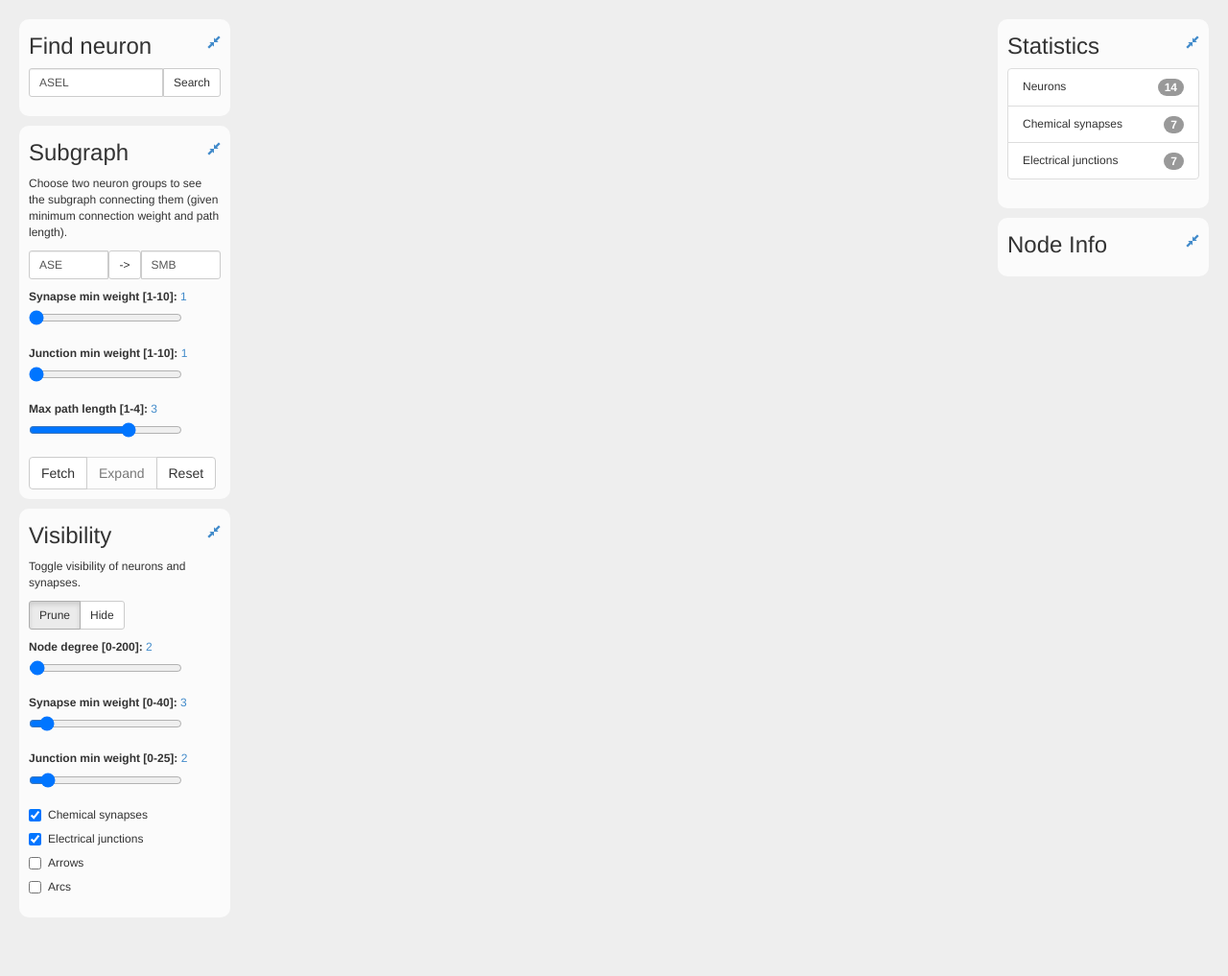
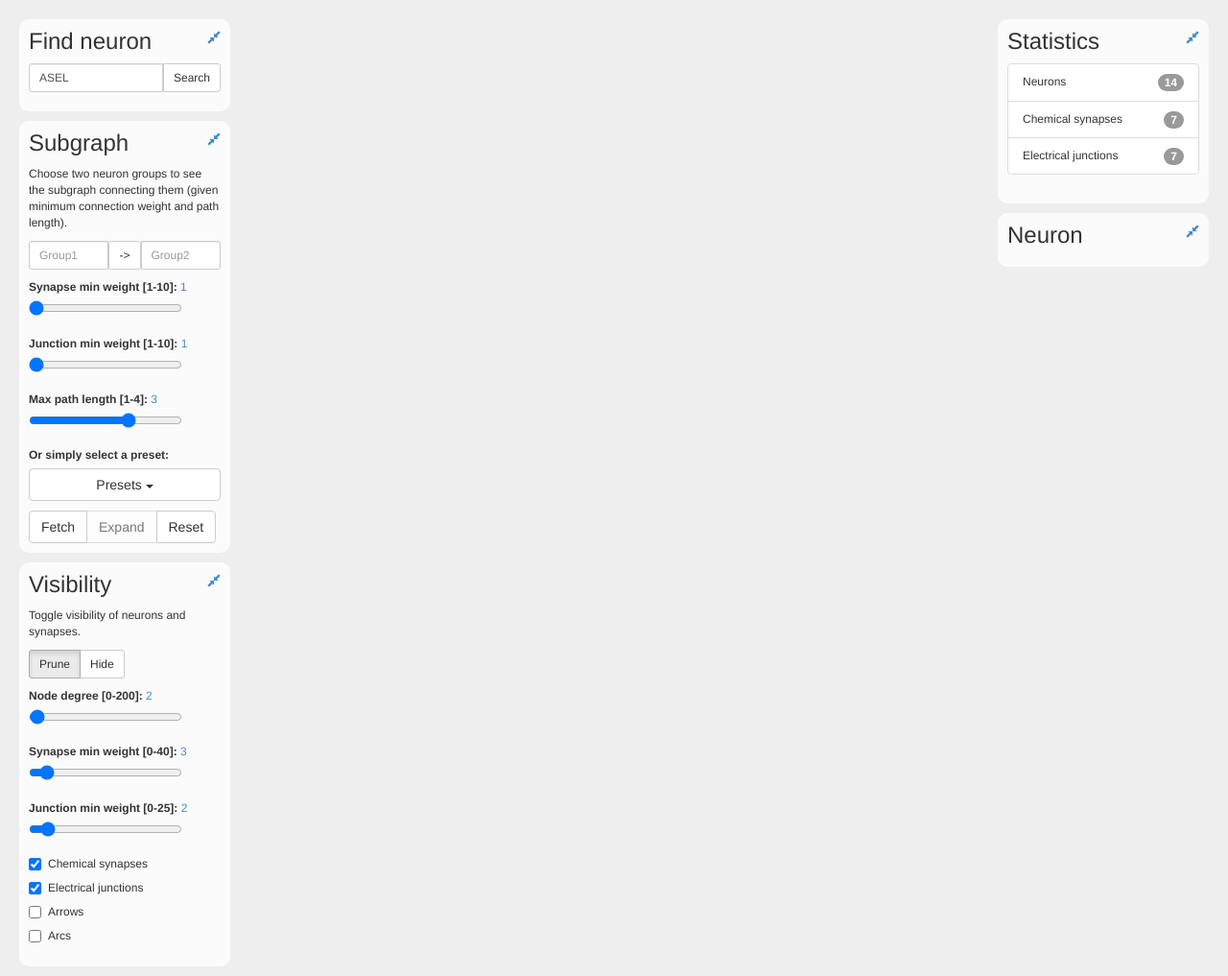
Before and after one commit to buhrmann/elegans, a Flask app: page / in a window 1280 px wide. Shown: the whole page at 96% size. Before the commit the page ends 956 px from the top, so only its background shows below. Run offline with Flask 2, Linux system fonts and the light colour scheme; data that the repository does not hold is empty; some libraries are stand-ins or nearby versions.

Commit message:
Added presets. Fixed mouse event handling.

```diff
--- a/static/css/d3.css
+++ b/static/css/d3.css
@@ -28,7 +28,7 @@ body {
 }
 
 .uiwidget h3 {
-  margin-top: 5px;
+  margin-top: 0px;
 }
 
 input[type=range]{
@@ -84,7 +84,14 @@ circle {
 }
 
 circle.fixed {
-  stroke: #f00;
+  stroke: #000;
+  stroke-width: 2px;
+}
+
+circle.selected {
+  stroke: #000;
+  stroke-width: 2px;
+  stroke-dasharray: 6 4;
 }
 
 .node-label {
--- a/static/js/d3graph.js
+++ b/static/js/d3graph.js
@@ -20,7 +20,6 @@ var svg;
 var ndegVal = 2,
     wminVal = 3,
     jminVal = 2;
-var highlight = 0;
 var highlightId = -1;
 var showArrow = 0,
     showJunctions = 1,
@@ -29,6 +28,12 @@ var fetched = false;
 
 var arcs = false;
 var sqrt3 = 1.7320508075688772;
+
+var presets = [
+    {name: "Salt klinotaxis small (Izquierdo2013)", g1:"ASE", g2:"SMB", smin: 2, jmin: 2, length:3},
+    {name: "Salt klinotaxis big (Izquierdo2013)", g1:"ASE", g2:"SMB", smin: 1, jmin: 1, length:3},
+    {name: "Locomotion (wormatlas)", g1:"ALM, AVM, PVM, PLM, ASH", g2:"VB, DB, RMD, RIM, SMD, VA, DA", smin: 1, jmin: 1, length:2}
+]
 
 //-------------------------------------------------------------------
 // Grap with d3
@@ -88,19 +93,20 @@ graph = function(id, d) {
         .size([width, height])
         .on("tick", tick);
 
-    drag = force.drag().on("dragstart", dragstarted);
+    drag = force.drag().on("dragstart", dragstarted).on("drag", dragged);
     zoom = d3.behavior.zoom().scaleExtent([0.75, 2]).on("zoom", zoomed);
     svg.call(zoom).on("dblclick.zoom", null);
 
     node = nodeLayer.selectAll(".node");
     link = linkLayer.selectAll(".link");
 
-    // svg.on("click", function() {
-    //     node.style("opacity", 1);
-    //     link.style("opacity", 0.25);
-    //     highlight = 0;
-    //     d3.event.stopPropagation();
-    // });
+    svg.on("click", function() {
+        toggleSelected(highlightId, false);
+        connectedNodes(null);
+        highlightId = -1;
+        removeNodeInfo();
+        d3.event.stopPropagation();
+    });
 
     // Crossfilter
     nfilter.add(data['neurons']);
@@ -127,8 +133,8 @@ graph = function(id, d) {
     for (i = 0; i < 10; i++)
         force.tick();
 
-
     buildAdjacency();
+    buildPresets();
 }
 
 function updateCrossFilter(n, s) {
@@ -146,6 +152,31 @@ function updateCrossFilter(n, s) {
     // Warm-start
     for (i = 0; i < 10; i++)
         force.tick();
+}
+
+
+function buildPresets() {
+    for (var i = 0; i < presets.length; i++) {
+        d3.select("#presetList")
+            .append("li")
+                .attr("role", "presentation")
+                .append("a")
+                    .attr("href", "#")
+                    .attr("id", i)
+                    .attr("role", "menuitem")
+                    .attr("tabindex", "-1")
+                    .text(presets[i]['name']);
+    };
+}
+
+function applyPreset(id) {
+    p = presets[id];
+    console.log(p);
+    $("#group1").val(p.g1);
+    $("#group2").val(p.g2);
+    setSlider("subw", p.smin);
+    setSlider("subj", p.jmin);
+    setSlider("subp", p.length);
 }
 
 
@@ -259,8 +290,10 @@ function htmlTabForNode(d){
         '<li class="list-group-item"><span class="badge stats-item">' + d.inD + '</span>In Degree</li>' +
         '<li class="list-group-item"><span class="badge stats-item">' + d.outD + '</span>Out Degree</li>' +
         '<li class="list-group-item"><span class="badge stats-item">' + d.AYNbr + '</span>AYNbr</li>' +
-        '<li class="list-group-item"><a href="' + d.link +
+        '<li class="list-group-item"><a target="_blank" href="' + d.link +
             '"><span class="glyphicon glyphicon-new-window pull-right"></span>In Worm Atlas </a></li>' +
+        '<li class="list-group-item"><a target="_blank" href="http://wormweb.org/neuralnet#c=' + d.group +
+            '&m=1"><span class="glyphicon glyphicon-new-window pull-right"></span>In Worm Web </a></li>' +
     '</ul>'
     return str;
 }
@@ -285,10 +318,11 @@ function showPopover(d, dir) {
 
 function removeNodeInfo() {
     document.getElementById("nodeinfo").innerHTML = "";
-    document.getElementById("node-heading").innerHTML = "Node Info";
+    document.getElementById("node-heading").innerHTML = "";
 }
 
 function showNodeInfo(d) {
+    //console.log(htmlTabForNode(d));
     document.getElementById("nodeinfo").innerHTML = htmlTabForNode(d);
     document.getElementById("node-heading").innerHTML = d.name;
 }
@@ -323,19 +357,18 @@ update = function(n, l) {
 
     a.filter(function(d) { return d.type != "EJ"})
         .attr("marker-mid", function(d) { return "url(#" + nodeColorScale(d.source.type) + ")" });
-    //updateLinks();
 
     // Update nodes
     node = node.data(force.nodes(), function(d) { return d.id; });
 
     var nodeEnter = node.enter().append("g")
         .attr("class", "node")
-        .call(drag)
-        //.on('click', connectedNodes);
-        .on('dblclick', function(d) {
-            d.fixed = false;
-            d3.select(this).select("circle").classed("fixed", false);
-        });
+        .on('click', function(d) {
+            if (d3.event.defaultPrevented) return;
+            clicker(d, this);
+            d3.event.stopPropagation();
+        })
+        .call(drag);
 
     nodeEnter.append("circle")
         .attr("r", function(d) { return d.r; })
@@ -348,15 +381,12 @@ update = function(n, l) {
         .text(function(d) { return d.name; });
 
     nodeEnter.on("mouseover", function(d) {
-        //showPopover.call(this, d, 'auto top');
-        showNodeInfo(d);
-        connectedNodes(d, this);
-    })
+        connectedNodes(d);
+    });
 
     nodeEnter.on("mouseout", function(d) {
-        //removePopovers();
         connectedNodes(null);
-    })
+    });
 
     node.exit().remove();
 
@@ -466,7 +496,45 @@ tick = function() {
     });
 }
 
+dblclick_timer = false;
+function clicker(d, elem) {
+    if (dblclick_timer) {
+        clearTimeout(dblclick_timer);
+        dblclick_timer = false;
+        nodeDblClicked(d, elem);
+    }
+    else dblclick_timer = setTimeout( function() {
+        dblclick_timer = false;
+        nodeClicked(d);
+    }, 200);
+};
+
+function nodeClicked(d) {
+    // Mark selected node
+    if (highlightId != d.id) {
+        showNodeInfo(d);
+        toggleSelected(highlightId, false);
+        highlightId = d.id;
+        toggleSelected(highlightId, true);
+    }
+    else
+    {
+        removeNodeInfo();
+        toggleSelected(highlightId, false);
+        highlightId = -1;
+    }
+}
+
+function nodeDblClicked(d, elem) {
+    d.fixed = false;
+    d3.select(elem).select("circle").classed("fixed", false);
+}
+
 function dragstarted(d) {
+     d3.event.sourceEvent.stopPropagation();
+}
+
+function dragged(d) {
     d3.event.sourceEvent.stopPropagation();
     d.fixed = true;
     d3.select(this).select("circle").classed("fixed", true);
@@ -505,29 +573,24 @@ collide = function(alpha) {
     };
 }
 
+function toggleSelected(i, b) {
+    node.filter(function(n) { return n.id == i; })
+        .select("circle").classed("selected", b);
+}
 
-function connectedNodes(d, elem) {
-    if (d != null && (highlight == 0 || highlightedId != d.id)) {
+function connectedNodes(d) {
+    if (d != null) {
         //Reduce the opacity of all but the neighbouring nodes
-        highlightedId = d.id;
-        //d3.select(elem).select("circle").style("stroke", "#000");
         node.style("opacity", function (o) {
             return neighboring(d, o) | neighboring(o, d) ? 1 : 0.1;
         });
-
         link.style("opacity", function (o) {
             return d.id==o.from | d.id==o.to ? 1 : 0.05;
         });
-        //Reduce the op
-        highlight = 1;
     } else {
-        //Put them back to opacity=1
         node.style("opacity", 1);
-        //node.select("circle").style("stroke", "#fff");
         link.style("opacity", 0.25);
-        highlight = 0;
     }
-    d3.event.stopPropagation();
 }
 
 
@@ -585,7 +648,8 @@ function searchNode() {
     var selectedVal = document.getElementById('search-node').value;
     var sel = node.filter(function(d) { return d.name == selectedVal; });
     if(sel[0].length > 0) {
-        showNodeInfo(sel.data()[0]);
+        //showNodeInfo(sel.data()[0]);
+        nodeClicked(sel.data()[0]);
         connectedNodes(sel.data()[0]);
     }
     else {
@@ -616,7 +680,7 @@ function addNodeRadius(neurons) {
 }
 
 
-function resetSlider(s, v) {
+function setSlider(s, v) {
     $('#' + s + ' input').val(v);
     $('#' + s + ' output').val(v);
 }
@@ -627,9 +691,9 @@ function graphReset() {
     $.getJSON($SCRIPT_ROOT + '/_reset', function(d) {
         data = d.result;
         initNodePos(data.neurons);
-        resetSlider("jmin", jminVal=2);
-        resetSlider("wmin", wminVal=3);
-        resetSlider("ndeg", ndegVal=1);
+        setSlider("jmin", jminVal=2);
+        setSlider("wmin", wminVal=3);
+        setSlider("ndeg", ndegVal=1);
         updateCrossFilter(data['neurons'], data['synapses']);
         document.getElementById("resetbutton").innerHTML = "Reset";
       });
@@ -646,9 +710,9 @@ function expand() {
             names: name_list
           }, function(d) {
             data = d.result;
-            resetSlider("jmin", jminVal=0);
-            resetSlider("wmin", wminVal=0);
-            resetSlider("ndeg", ndegVal=0);
+            setSlider("jmin", jminVal=0);
+            setSlider("wmin", wminVal=0);
+            setSlider("ndeg", ndegVal=0);
             updateCrossFilter(data['neurons'], data['synapses']);
             document.getElementById("expandbutton").innerHTML = "Expand"
           });
@@ -674,9 +738,9 @@ function subGraph() {
       }, function(d) {
         data = d.result;
         jmin = wmin = ndeg = 0
-        resetSlider("jmin", jminVal=0);
-        resetSlider("wmin", wminVal=0);
-        resetSlider("ndeg", ndegVal=0);
+        setSlider("jmin", jminVal=0);
+        setSlider("wmin", wminVal=0);
+        setSlider("ndeg", ndegVal=0);
         updateCrossFilter(data['neurons'], data['synapses']);
         document.getElementById("fetchbutton").innerHTML = "Fetch"
         $('#expandbutton').prop('disabled', false);
--- a/templates/graph.html
+++ b/templates/graph.html
@@ -9,11 +9,11 @@
       <form>
         <div class="formpanel">
           <h3>Find neuron
-            <small><a href="#nodepanel" data-toggle="collapse" aria-expanded="true" aria-controls="nodepanel">
+            <small><a href="#searchpanel" data-toggle="collapse" aria-expanded="true" aria-controls="nodepanel">
             <span class='glyphicon glyphicon-resize-small pull-right'></span>
             </a></small>
           </h3>
-          <div id="nodepanel" class="panel-collapse collapse in">
+          <div id="searchpanel" class="panel-collapse collapse in">
             <p>
               <div class="input-group input-group-sm">
                 <input id="search-node" type="text" placeholder="name" value="ASEL" size="4" class="form-control"/>
@@ -35,7 +35,7 @@
           Choose two neuron groups to see the subgraph connecting them (given minimum connection weight and path length).
           <p>
             <div class="input-group input-group-sm">
-              <input id="group1" type="search" placeholder="Group" value="ASE" size="4" class="form-control"/>
+              <input id="group1" type="search" placeholder="Group1" size="4" class="form-control"/>
               <div class="input-group-btn">
                 <button type="button" id="dirButton" class="btn btn-default dropdown-toggle" data-toggle="dropdown" aria-expanded="false" title="Choose directed or undirected connections">-></button>
                 <ul class="dropdown-menu" role="menu">
@@ -43,22 +43,35 @@
                   <li><a href="#">-</a></li>
                 </ul>
               </div>
-              <input id="group2" type="search" placeholder="Group" value="SMB" size="4" class="form-control"/>
+              <input id="group2" type="search" placeholder="Group2"  size="4" class="form-control"/>
             </div>
           </p>
 
-          <div class="form-group">
+          <div class="form-group" id="subw">
             <label for="subwslider">Synapse min weight [1-10]: </label> <output for="subwSlider" id="subwlabel">1</output>
             <input type="range" id="subwslider" name="subw" value="1" min="1" max="10" oninput="document.getElementById('subwlabel').value = value;">
           </div>
-          <div class="form-group">
+          <div class="form-group" id="subj">
             <label for="subjslider">Junction min weight [1-10]: </label> <output for="subjSlider" id="subjlabel">1</output>
             <input type="range" id="subjslider" name="subj" value="1" min="1" max="10" oninput="document.getElementById('subjlabel').value = value;">
           </div>
-          <div class="form-group">
+          <div class="form-group" id="subp">
             <label for="subpslider">Max path length [1-4]: </label> <output for="subpSlider" id="subplabel">3</output>
             <input type="range" id="subpslider" name="subp" value="3" min="1" max="4" oninput="document.getElementById('subplabel').value = value;">
           </div>
+
+          <p>
+            <div class="dropdown">
+              <label for="presetButton" style="width:100%">Or simply select a preset:</label>
+              <button class="btn btn-default btn-block dropdown-toggle" type="button" id="presetButton" data-toggle="dropdown" aria-expanded="true">
+                Presets
+                <span class="caret"></span>
+              </button>
+              <ul class="dropdown-menu" role="menu" aria-labelledby="presetButton" id="presetList">
+              </ul>
+            </div>
+          </p>
+
           <div class="btn-group">
           <button id="fetchbutton" class="btn btn-default" type="button" title="Query subgraph with selected parameters" onclick="subGraph();">Fetch</button>
           <button id="expandbutton" class="btn btn-default" type="button" title="Fetch ALL connections for fetched subgraph" onclick="expand();" disabled="disabled">Expand</button>
@@ -125,7 +138,7 @@
       </div>
 
       <div class="formpanel">
-        <h3><span id="node-heading">Node Info</span>
+        <h3>Neuron <span id="node-heading"></span>
           <small><a href="#nodepanel" data-toggle="collapse" aria-expanded="true" aria-controls="nodepanel">
           <span class='glyphicon glyphicon-resize-small pull-right'></span>
           </a></small>
@@ -145,7 +158,9 @@
   <script type="text/javascript" src={{url_for('static', filename='js/crossfilter.min.js')}}></script>
   <!--<script type="text/javascript" src={{url_for('static', filename='js/colorbrewer.v1.min.js')}}></script>  -->
   <script>
+  // Register event handlers right here
   $(function() {
+
     $('#prune-radio button').click(function() {
       $(this).addClass('active').siblings().removeClass('active');
     });
@@ -160,12 +175,25 @@
       $(this).parents(".input-group-btn").find('.btn').text($(this).text());
       $(this).parents(".input-group-btn").find('.btn').val($(this).text());
     });
+
+    // Change minimize/maximize buttons
+    $('.collapse').on('hidden.bs.collapse', function () {
+      $(this).parent().find("span.glyphicon").removeClass("glyphicon-resize-small").addClass("glyphicon-resize-full");
+    });
+    $('.collapse').on('show.bs.collapse', function () {
+      $(this).parent().find("span.glyphicon").removeClass("glyphicon-resize-full").addClass("glyphicon-resize-small");
+    });
+
+    $("li a[role='menuitem']").click(function(e){
+      applyPreset($(this).attr("id"));
+      e.preventDefault();
+    });
+
+    $(".btn").mouseup(function(){
+      $(this).blur();
+    });
+
   });
-
-  $(".btn").mouseup(function(){
-    $(this).blur();
-  });
-
   </script>
 
   <script type="text/javascript" src={{url_for('static', filename='js/d3graph.js')}}></script>
```
